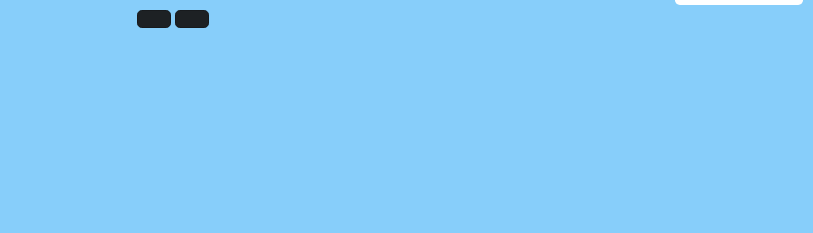
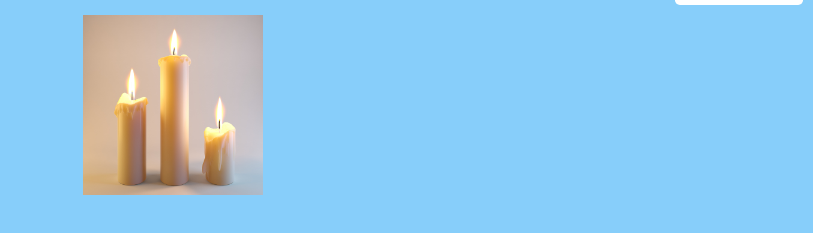
Before and after one commit to nwilkins04/Holiday_Adventure, a plain HTML site: page candle.html in a window 1280 px wide. Shown: the part 51-284 px from the top of the page, without its empty margins (467-1280 px from the left). Drawn offline with nearby package versions, Linux system fonts and the light colour scheme.

Commit message:
candle img add

```diff
--- a/candle.html
+++ b/candle.html
@@ -19,9 +19,11 @@
     <div class="container">
         <h1>Candle Shop</h1>
 
-        <a href="" role="button" class="btn btn-dark btn-lg active"></a>
+        <img src="../Holiday_Adventure/css/picture/candle.jpg" id="candleImg">
 
-        <a href="" role="button" class="btn btn-dark btn-lg active"></a>
+        <!-- <a href="" role="button" class="btn btn-dark btn-lg active"></a>
+
+        <a href="" role="button" class="btn btn-dark btn-lg active"></a> -->
     </div>
 
     <!-- Bootstrap JS -->
--- a/css/style.css
+++ b/css/style.css
@@ -139,6 +139,11 @@
     background-color: lightskyblue;
 }
 
+#candleImg {
+    width: 200px;
+    padding: 10px;
+}
+
 #oil {
     background-color: darkgoldenrod;
 }
```
Also changed, not shown: css/picture/candle.jpg (added).
